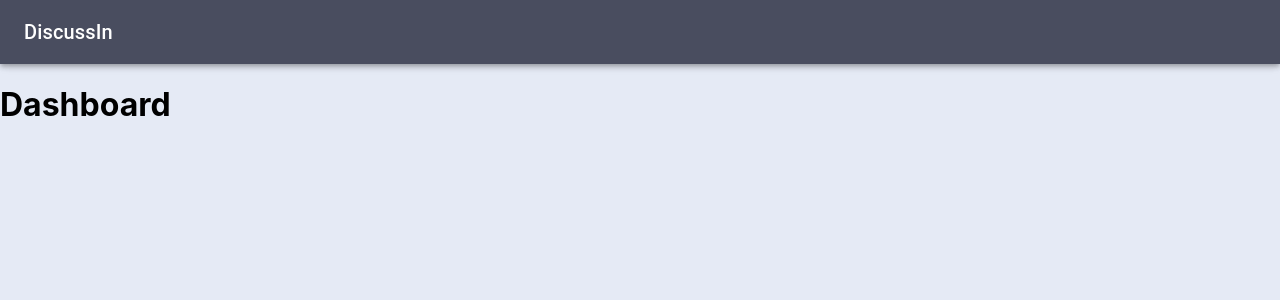
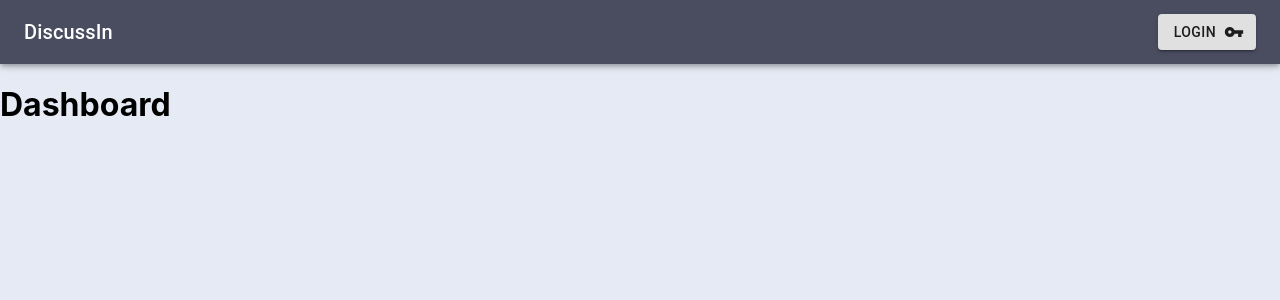
Before and after one commit to VirajJadhav/DiscussIn, a React (Create React App) app in the folder frontend/: page / in a window 1280 px wide. Shown: the top 300 px of the page. Built offline with nearby package versions, Linux system fonts and the light colour scheme.

Commit message:
feat/ui: login option on navbar; link to / on app name

```diff
--- a/frontend/src/App.js
+++ b/frontend/src/App.js
@@ -7,8 +7,8 @@ import theme from "./theme";
 function App() {
   return (
     <ThemeProvider theme={theme}>
-      <NavBar />
       <Router>
+        <NavBar />
         <Switch>
           <Route
             exact
--- a/frontend/src/components/NavBar/index.jsx
+++ b/frontend/src/components/NavBar/index.jsx
@@ -8,8 +8,13 @@ import {
   useScrollTrigger,
   Fab,
   Zoom,
+  Button,
 } from "@material-ui/core";
-import { KeyboardArrowUp as KeyboardArrowUpIcon } from "@material-ui/icons";
+import {
+  KeyboardArrowUp as KeyboardArrowUpIcon,
+  VpnKey,
+} from "@material-ui/icons";
+import { Link } from "react-router-dom";
 
 const useStyles = makeStyles(theme => ({
   root: {
@@ -69,7 +74,26 @@ export default function NavBar(props) {
     <div>
       <AppBar className={classes.appbar}>
         <Toolbar>
-          <Typography variant="h6">DiscussIn</Typography>
+          <Link
+            style={{
+              textDecoration: "none",
+              flexGrow: 1,
+              color: "white",
+            }}
+            to="/"
+          >
+            <Typography variant="h6">DiscussIn</Typography>
+          </Link>
+          <Link
+            style={{
+              textDecoration: "none",
+            }}
+            to="/login"
+          >
+            <Button variant="contained" endIcon={<VpnKey />}>
+              Login
+            </Button>
+          </Link>
         </Toolbar>
       </AppBar>
       <Toolbar id="back-to-top-anchor" />
```
